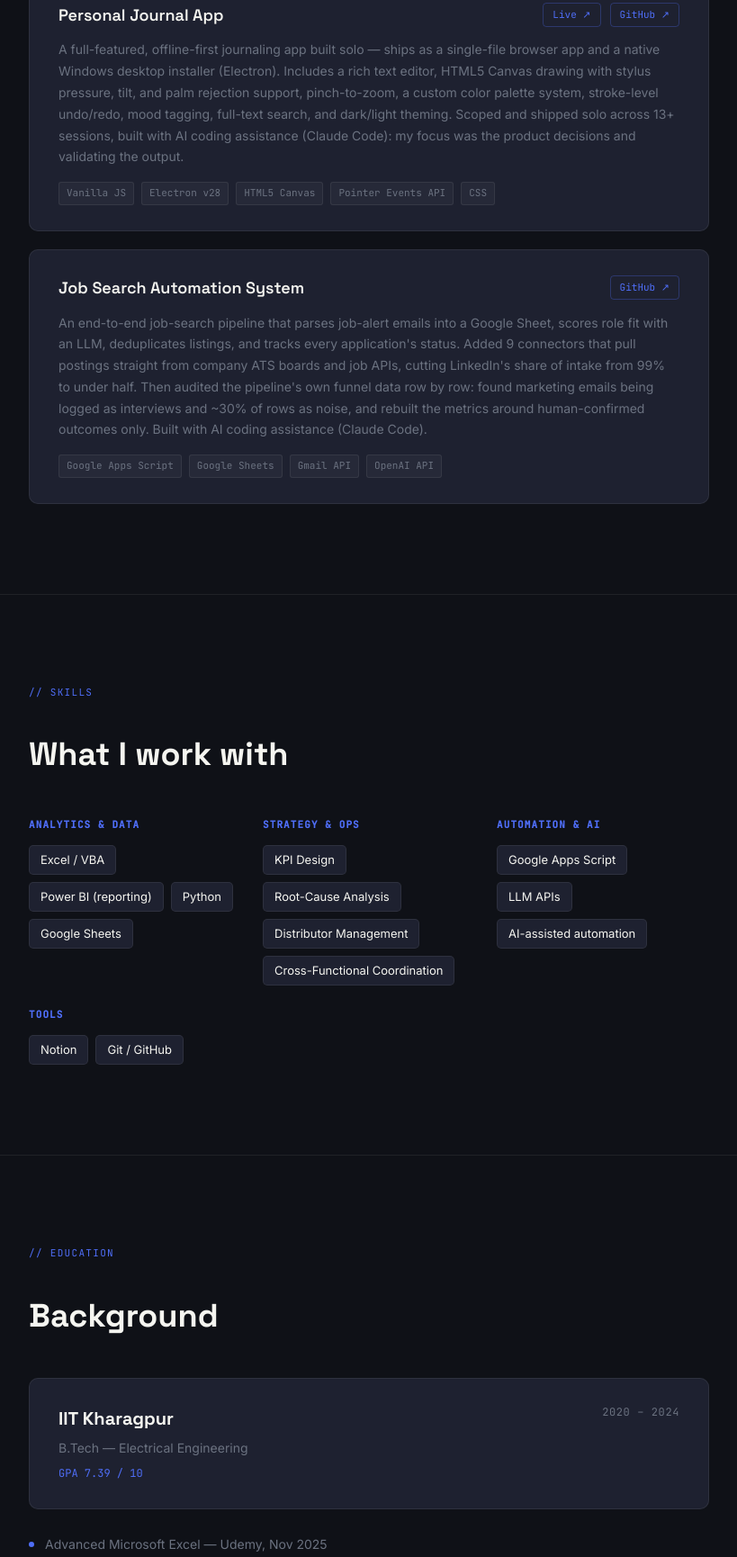
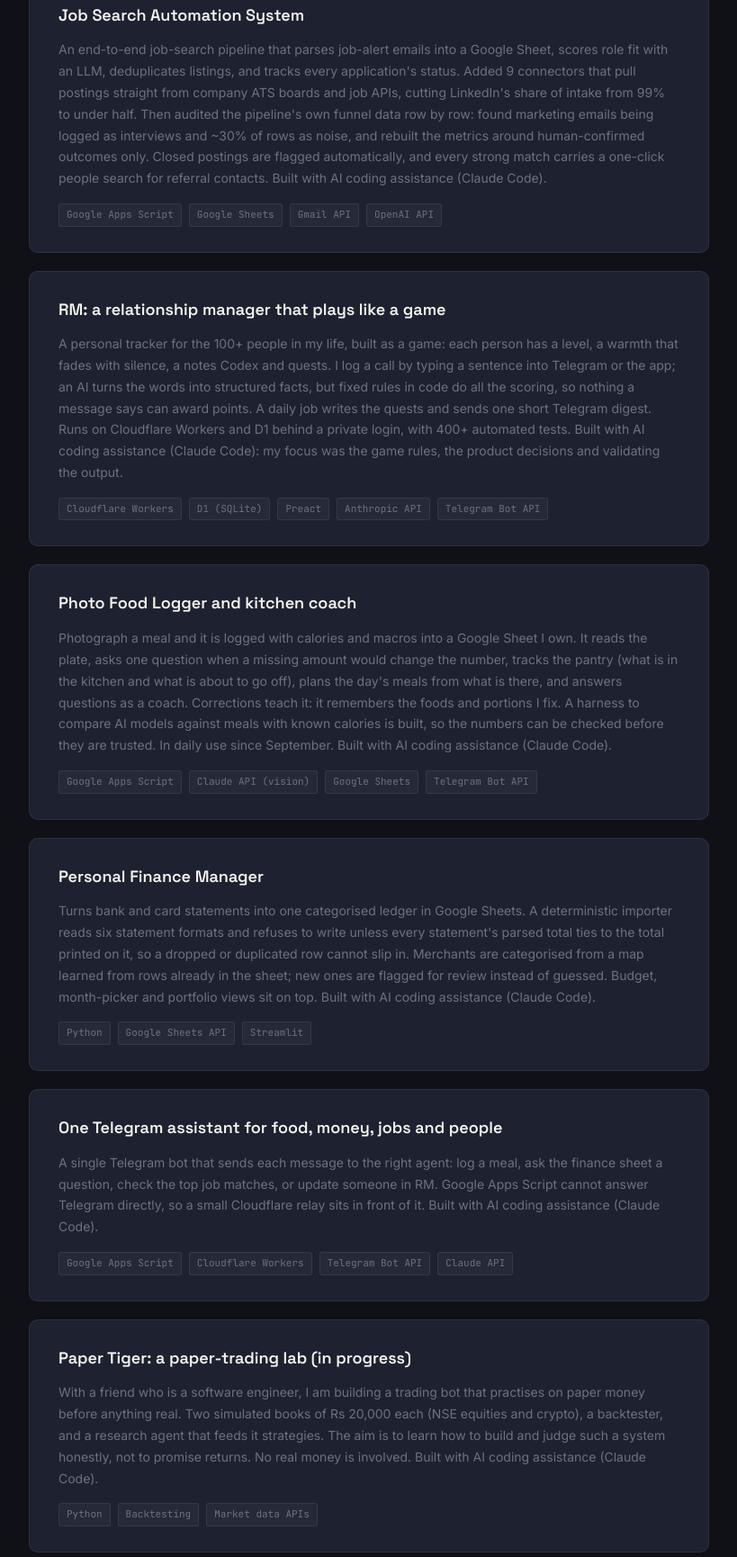
Before and after one commit to rishikiran1103/rishikiran1103.github.io, a plain HTML site: page index.html in a window 1280 px wide. Shown: the part 2763-4493 px from the top of the page at 90% size, without its empty margins (230-1049 px from the left). Drawn offline with Linux system fonts and the light colour scheme.

Commit message:
Projects: add RM, Food Logger, Finance Manager, Telegram assistant, Paper Tiger; refresh Job Search card (cards generated from a project list)
Co-Authored-By: Claude Sonnet 5.5 <noreply@anthropic.com>

```diff
--- a/index.html
+++ b/index.html
@@ -654,6 +654,96 @@
     <h2>Things I've built</h2>
     <div class="projects-grid">
 
+      <!-- PROJECTS:START (generated by portfolio/build.py; edit portfolio/projects.json) -->
+      <div class="project-card">
+        <div class="project-header">
+          <span class="project-name">Job Search Automation System</span>
+        </div>
+        <p class="project-desc">
+          An end-to-end job-search pipeline that parses job-alert emails into a Google Sheet, scores role fit with an LLM, deduplicates listings, and tracks every application&#x27;s status. Added 9 connectors that pull postings straight from company ATS boards and job APIs, cutting LinkedIn&#x27;s share of intake from 99% to under half. Then audited the pipeline&#x27;s own funnel data row by row: found marketing emails being logged as interviews and ~30% of rows as noise, and rebuilt the metrics around human-confirmed outcomes only. Closed postings are flagged automatically, and every strong match carries a one-click people search for referral contacts. Built with AI coding assistance (Claude Code).
+        </p>
+        <div class="project-stack">
+          <span class="stack-tag">Google Apps Script</span>
+          <span class="stack-tag">Google Sheets</span>
+          <span class="stack-tag">Gmail API</span>
+          <span class="stack-tag">OpenAI API</span>
+        </div>
+      </div>
+
+      <div class="project-card">
+        <div class="project-header">
+          <span class="project-name">RM: a relationship manager that plays like a game</span>
+        </div>
+        <p class="project-desc">
+          A personal tracker for the 100+ people in my life, built as a game: each person has a level, a warmth that fades with silence, a notes Codex and quests. I log a call by typing a sentence into Telegram or the app; an AI turns the words into structured facts, but fixed rules in code do all the scoring, so nothing a message says can award points. A daily job writes the quests and sends one short Telegram digest. Runs on Cloudflare Workers and D1 behind a private login, with 400+ automated tests. Built with AI coding assistance (Claude Code): my focus was the game rules, the product decisions and validating the output.
+        </p>
+        <div class="project-stack">
+          <span class="stack-tag">Cloudflare Workers</span>
+          <span class="stack-tag">D1 (SQLite)</span>
+          <span class="stack-tag">Preact</span>
+          <span class="stack-tag">Anthropic API</span>
+          <span class="stack-tag">Telegram Bot API</span>
+        </div>
+      </div>
+
+      <div class="project-card">
+        <div class="project-header">
+          <span class="project-name">Photo Food Logger and kitchen coach</span>
+        </div>
+        <p class="project-desc">
+          Photograph a meal and it is logged with calories and macros into a Google Sheet I own. It reads the plate, asks one question when a missing amount would change the number, tracks the pantry (what is in the kitchen and what is about to go off), plans the day&#x27;s meals from what is there, and answers questions as a coach. Corrections teach it: it remembers the foods and portions I fix. A harness to compare AI models against meals with known calories is built, so the numbers can be checked before they are trusted. In daily use since September. Built with AI coding assistance (Claude Code).
+        </p>
+        <div class="project-stack">
+          <span class="stack-tag">Google Apps Script</span>
+          <span class="stack-tag">Claude API (vision)</span>
+          <span class="stack-tag">Google Sheets</span>
+          <span class="stack-tag">Telegram Bot API</span>
+        </div>
+      </div>
+
+      <div class="project-card">
+        <div class="project-header">
+          <span class="project-name">Personal Finance Manager</span>
+        </div>
+        <p class="project-desc">
+          Turns bank and card statements into one categorised ledger in Google Sheets. A deterministic importer reads six statement formats and refuses to write unless every statement&#x27;s parsed total ties to the total printed on it, so a dropped or duplicated row cannot slip in. Merchants are categorised from a map learned from rows already in the sheet; new ones are flagged for review instead of guessed. Budget, month-picker and portfolio views sit on top. Built with AI coding assistance (Claude Code).
+        </p>
+        <div class="project-stack">
+          <span class="stack-tag">Python</span>
+          <span class="stack-tag">Google Sheets API</span>
+          <span class="stack-tag">Streamlit</span>
+        </div>
+      </div>
+
+      <div class="project-card">
+        <div class="project-header">
+          <span class="project-name">One Telegram assistant for food, money, jobs and people</span>
+        </div>
+        <p class="project-desc">
+          A single Telegram bot that sends each message to the right agent: log a meal, ask the finance sheet a question, check the top job matches, or update someone in RM. Google Apps Script cannot answer Telegram directly, so a small Cloudflare relay sits in front of it. Built with AI coding assistance (Claude Code).
+        </p>
+        <div class="project-stack">
+          <span class="stack-tag">Google Apps Script</span>
+          <span class="stack-tag">Cloudflare Workers</span>
+          <span class="stack-tag">Telegram Bot API</span>
+          <span class="stack-tag">Claude API</span>
+        </div>
+      </div>
+
+      <div class="project-card">
+        <div class="project-header">
+          <span class="project-name">Paper Tiger: a paper-trading lab (in progress)</span>
+        </div>
+        <p class="project-desc">
+          With a friend who is a software engineer, I am building a trading bot that practises on paper money before anything real. Two simulated books of Rs 20,000 each (NSE equities and crypto), a backtester, and a research agent that feeds it strategies. The aim is to learn how to build and judge such a system honestly, not to promise returns. No real money is involved. Built with AI coding assistance (Claude Code).
+        </p>
+        <div class="project-stack">
+          <span class="stack-tag">Python</span>
+          <span class="stack-tag">Backtesting</span>
+          <span class="stack-tag">Market data APIs</span>
+        </div>
+      </div>
+
       <div class="project-card">
         <div class="project-header">
           <span class="project-name">Personal Journal App</span>
@@ -674,23 +764,7 @@
         </div>
       </div>
 
-      <div class="project-card">
-        <div class="project-header">
-          <span class="project-name">Job Search Automation System</span>
-          <div class="project-links">
-            <a href="https://github.com/rishikiran1103" target="_blank" rel="noopener" class="project-link">GitHub ↗</a>
-          </div>
-        </div>
-        <p class="project-desc">
-          An end-to-end job-search pipeline that parses job-alert emails into a Google Sheet, scores role fit with an LLM, deduplicates listings, and tracks every application's status. Added 9 connectors that pull postings straight from company ATS boards and job APIs, cutting LinkedIn's share of intake from 99% to under half. Then audited the pipeline's own funnel data row by row: found marketing emails being logged as interviews and ~30% of rows as noise, and rebuilt the metrics around human-confirmed outcomes only. Built with AI coding assistance (Claude Code).
-        </p>
-        <div class="project-stack">
-          <span class="stack-tag">Google Apps Script</span>
-          <span class="stack-tag">Google Sheets</span>
-          <span class="stack-tag">Gmail API</span>
-          <span class="stack-tag">OpenAI API</span>
-        </div>
-      </div>
+      <!-- PROJECTS:END -->
 
     </div>
   </section>
```
